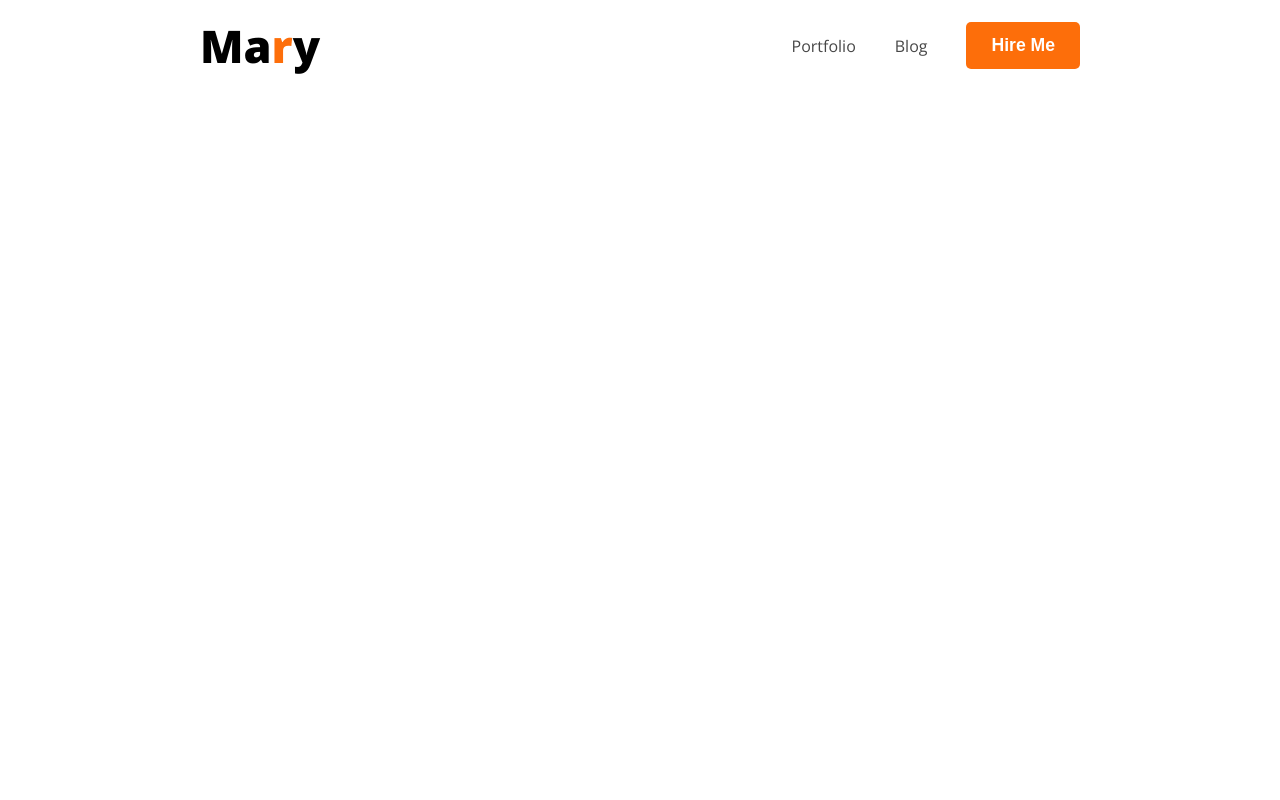
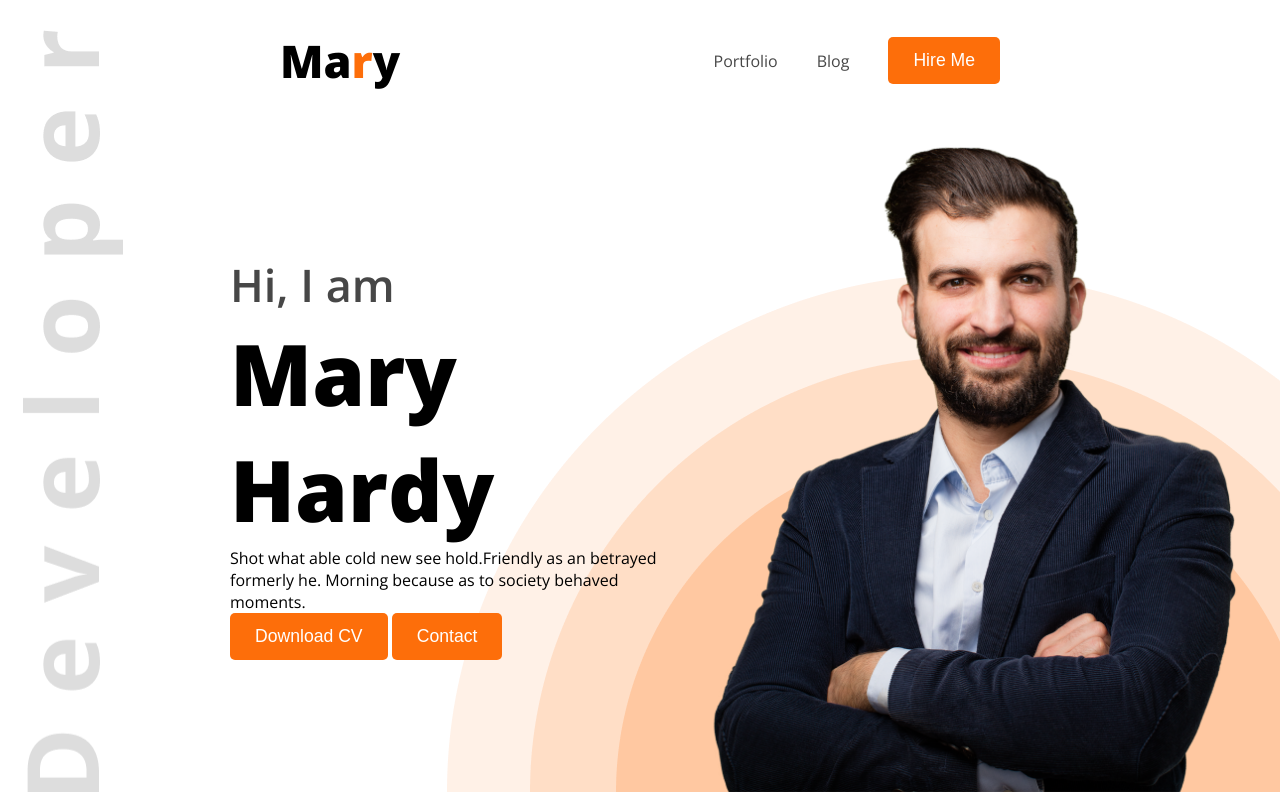
Before and after one commit to TamimKhan-dev/Web-dev-portfolio, a plain HTML site: page index.html in a window 1280 px wide. Drawn offline with nearby package versions, Linux system fonts and the light colour scheme.

Commit message:
adding more details

```diff
--- a/index.html
+++ b/index.html
@@ -15,7 +15,7 @@
     <link rel="stylesheet" href="styles/portfolio.css">
 </head>
 <body class="open-sans-normal">
-    <header>
+    <header class="header">
         <nav>
 
             <h3 class="nav-title">Ma<span class="text-primary">r</span>y</h3>
@@ -28,7 +28,16 @@
         </nav>
 
         <div class="banner">
-
+            <div class="banner-content">
+                <h4 class="banner-greetings dark-2">Hi, I am</h4>
+                <h1 class="banner-title">Mary Hardy</h1>
+                <p class="banner-description">
+                    Shot what able cold new see hold.Friendly as an betrayed formerly he. Morning because as to society behaved moments.
+                </p>
+                <button class="btn-primary">Download CV</button>
+                <button class="btn-primary">Contact</button>
+            </div>
+            <img class="banner-profile-pic" src="images/hardy.png" alt="Hardy's image">
         </div>
     </header>
 
--- a/styles/portfolio.css
+++ b/styles/portfolio.css
@@ -22,21 +22,26 @@
 .btn-primary{
     background-color: #FD6E0A;
     padding: 13px 25px;
-    font-weight: 550;
+    font-weight: 500;
     color: #fff;
     border: none;
     border-radius: 5px;
     font-size: 1.1rem;
     cursor: pointer;
 }
-
+/* header */
+.header{
+    background-image: url(../images/developer.png), url(../images/header_bg.png);
+    background-repeat: no-repeat;
+    background-position: 23px 0px, bottom right;
+}
 
 /* Nav styles */
 nav{
     display: flex;
     justify-content: space-between;
     align-items: center;
-    margin: 15px 200px;
+    margin: 30px 280px;
 
 }
 .nav-title{
@@ -54,3 +59,25 @@ nav ul {
     display: flex;
     align-items: center;
 }
+
+/* banner styles */
+.banner{
+    display: flex;
+    justify-content: space-between;
+    align-items: center;
+    margin: 0 35px 0 230px;
+}
+.banner-content{
+    max-width: 580px;
+}
+.banner-greetings {
+    font-size: 45px;
+    font-weight: 600;
+}
+.banner-title{
+    font-weight: 800;
+    font-size: 85px;
+}
+.banner-profile-pic{
+    width: 580px;
+}
```
